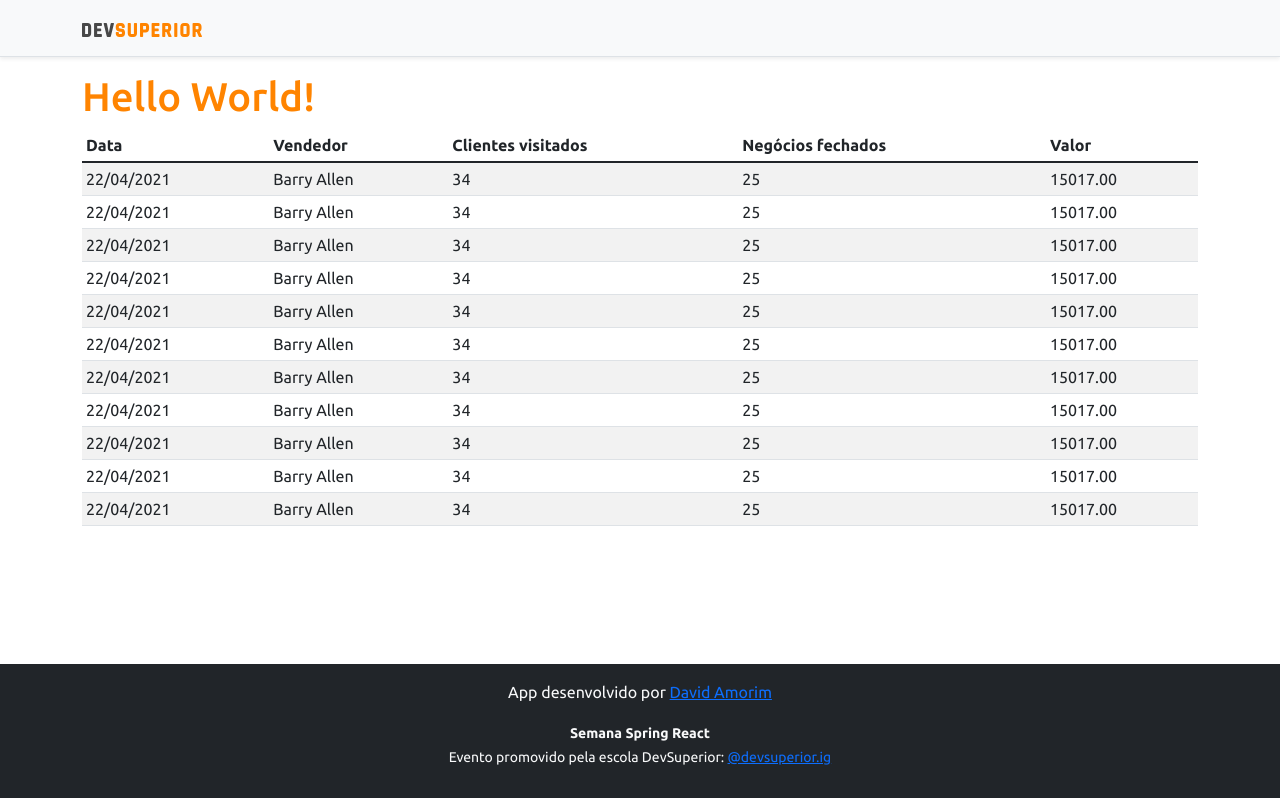
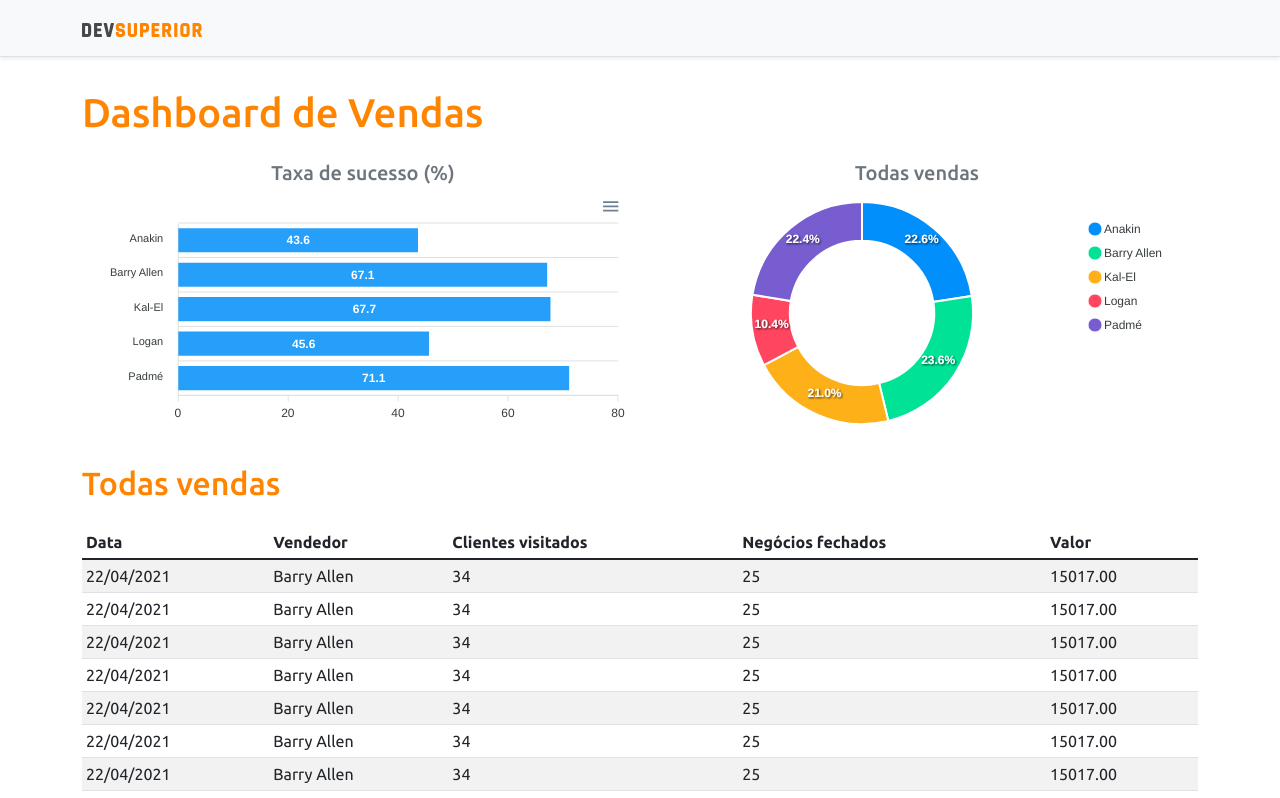
Before and after one commit to davidffa/DSVendas, a React (Create React App) app in the folder frontend/: page / in a window 1280 px wide. Shown: the top 798 px of the page. Built offline with nearby package versions, Linux system fonts and the light colour scheme.

Commit message:
Static charts

```diff
--- a/frontend/package.json
+++ b/frontend/package.json
@@ -10,8 +10,10 @@
     "@types/node": "^12.0.0",
     "@types/react": "^17.0.0",
     "@types/react-dom": "^17.0.0",
+    "apexcharts": "^3.28.1",
     "bootstrap": "^5.1.0",
     "react": "^17.0.2",
+    "react-apexcharts": "^1.3.9",
     "react-dom": "^17.0.2",
     "react-scripts": "4.0.3",
     "typescript": "^4.1.2",
--- a/frontend/src/App.tsx
+++ b/frontend/src/App.tsx
@@ -1,13 +1,30 @@
 import NavBar from 'components/NavBar';
 import Footer from 'components/Footer';
 import DataTable from 'components/DataTable';
+import BarChart from 'components/BarChart';
+import DonutChart from 'components/DonutChart';
 
 function App() {
   return (
     <>
       <NavBar />
       <div className="container">
-        <h1 className="text-primary">Hello World!</h1>
+        <h1 className="text-primary py-3">Dashboard de Vendas</h1>
+
+        <div className="row px-3">
+          <div className="col-sm-6">
+            <h5 className="text-center text-secondary">Taxa de sucesso (%)</h5>
+            <BarChart />
+          </div>
+          <div className="col-sm-6">
+            <h5 className="text-center text-secondary">Todas vendas</h5>
+            <DonutChart />
+          </div>
+        </div>
+
+        <div className="py-3">
+          <h2 className="text-primary">Todas vendas</h2>
+        </div>
 
         <DataTable />
       </div>
--- /dev/null
+++ b/frontend/src/components/BarChart/index.tsx
@@ -0,0 +1,34 @@
+import Chart from 'react-apexcharts';
+
+const BarChart = () => {
+  const options = {
+    plotOptions: {
+      bar: {
+        horizontal: true,
+      }
+    },
+  };
+
+  const mockData = {
+    labels: {
+      categories: ['Anakin', 'Barry Allen', 'Kal-El', 'Logan', 'Padmé']
+    },
+    series: [
+      {
+        name: "% Sucesso",
+        data: [43.6, 67.1, 67.7, 45.6, 71.1]
+      }
+    ]
+  };
+
+  return (
+    <Chart
+      options={{ ...options, xaxis: mockData.labels }}
+      series={mockData.series}
+      type="bar"
+      height="240"
+    />
+  );
+}
+
+export default BarChart;
--- /dev/null
+++ b/frontend/src/components/DonutChart/index.tsx
@@ -0,0 +1,25 @@
+import Chart from 'react-apexcharts';
+
+const DonutChart = () => {
+  const mockData = {
+    series: [477138, 499928, 444867, 220426, 473088],
+    labels: ['Anakin', 'Barry Allen', 'Kal-El', 'Logan', 'Padmé']
+  }
+
+  const options = {
+    legend: {
+      show: true
+    }
+  }
+
+  return (
+    <Chart
+      options={{ ...options, labels: mockData.labels }}
+      series={mockData.series}
+      type="donut"
+      height="240"
+    />
+  );
+}
+
+export default DonutChart;
```
Also changed, not shown: 1 other file (tests, documents, lock files or other folders).
